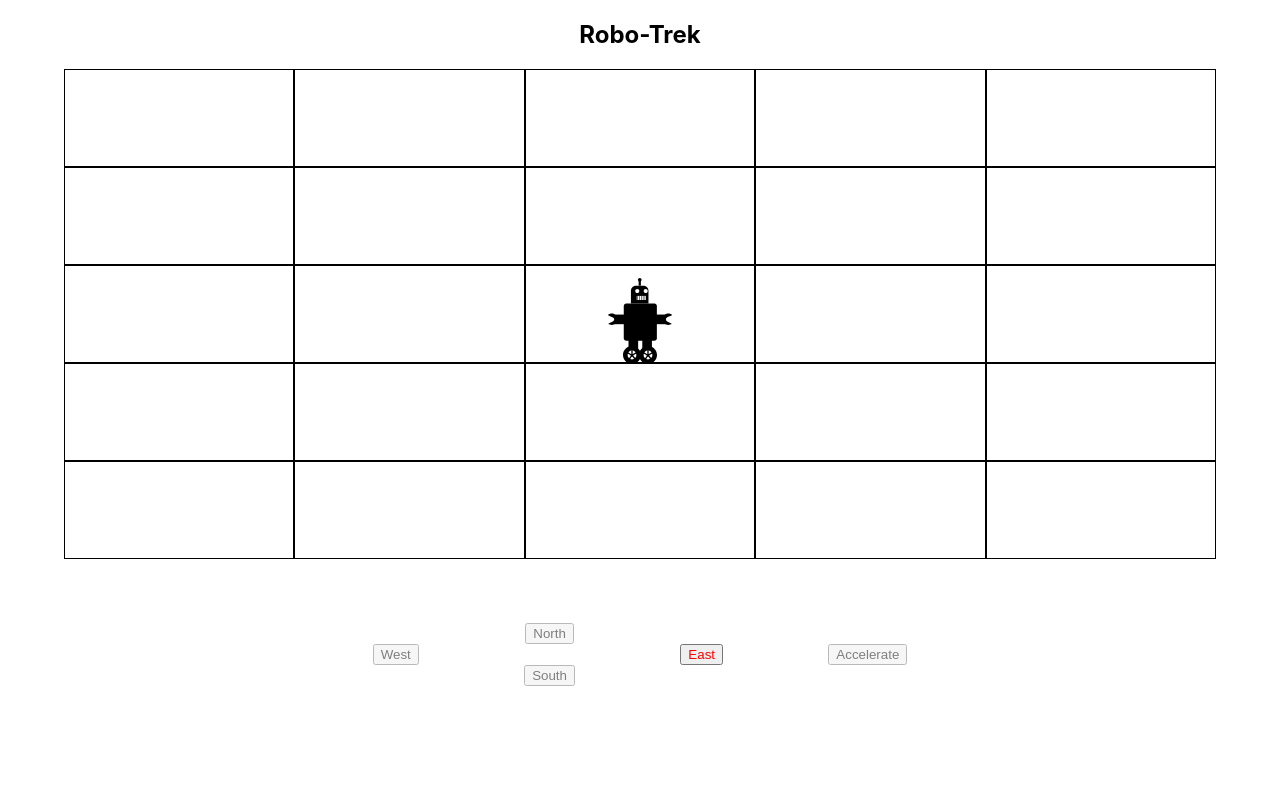
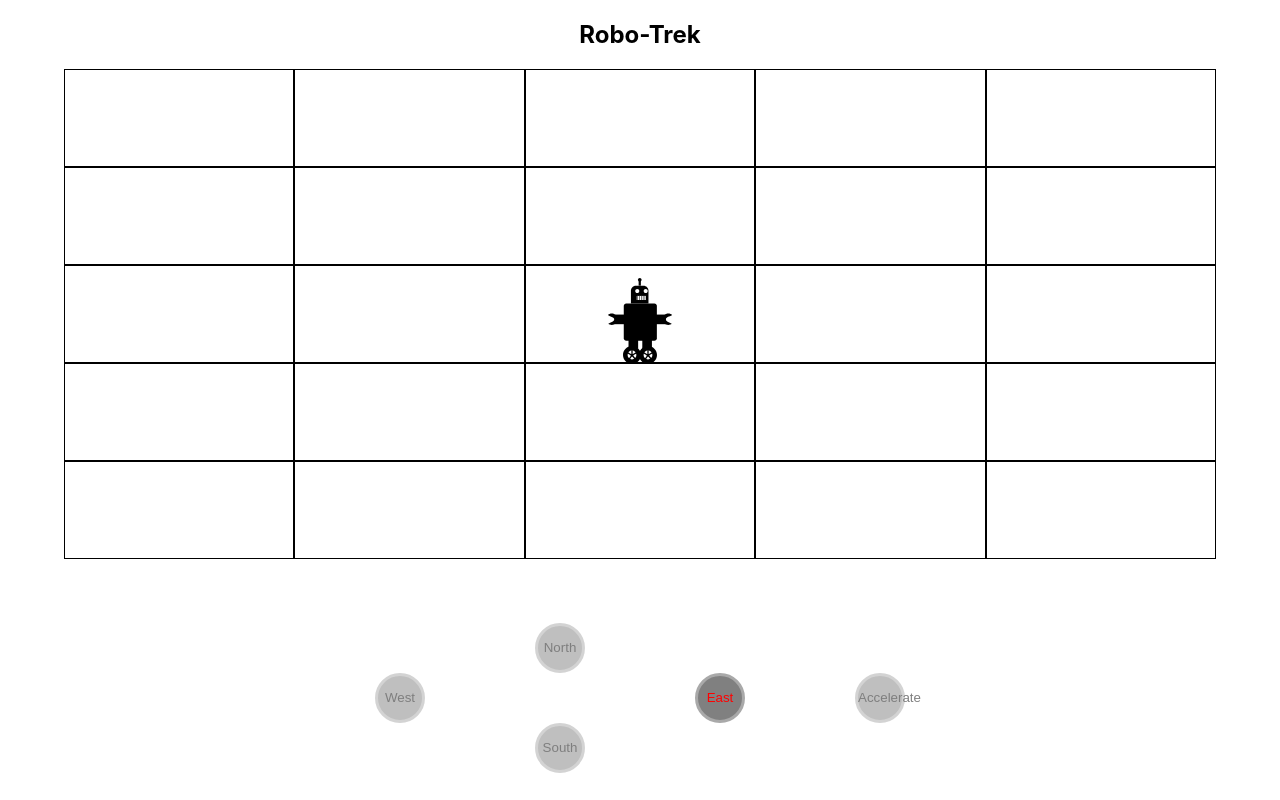
Before and after one commit to kylewjackson/robot, a React (Create React App) app in the folder robot-app.nosync/: page / in a window 1280 px wide. Built offline with nearby package versions, Linux system fonts and the light colour scheme.

Commit message:
working on control buttons

```diff
--- a/robot-app.nosync/src/App.css
+++ b/robot-app.nosync/src/App.css
@@ -49,6 +49,15 @@
 
     #west {
       grid-area: w;
+    }
+
+    button {
+      width: 50px;
+      height: 50px;
+      padding: 0;
+      background-color: grey;
+      border-radius: 50%;
+      border: 3px solid darkgray;
     }
 
     button:not(.active) {
--- a/robot-app.nosync/src/App.js
+++ b/robot-app.nosync/src/App.js
@@ -131,13 +131,13 @@ class App extends React.Component {
         className={props.active === dir.toLowerCase() ? 'active' : null}
         onClick={() => props.handleTurn(coordinates[i])}
       >
-        {dir}
+        <span>{dir}</span>
       </button>
     );
     return (
       <div className="controls">
         {buttons}
-        <button type="button" id="forward" onClick={() => props.handleMove()}>Accelerate</button>
+        <button type="button" id="forward" onClick={() => props.handleMove()}><span>Accelerate</span></button>
       </div>
     );
   };
```
